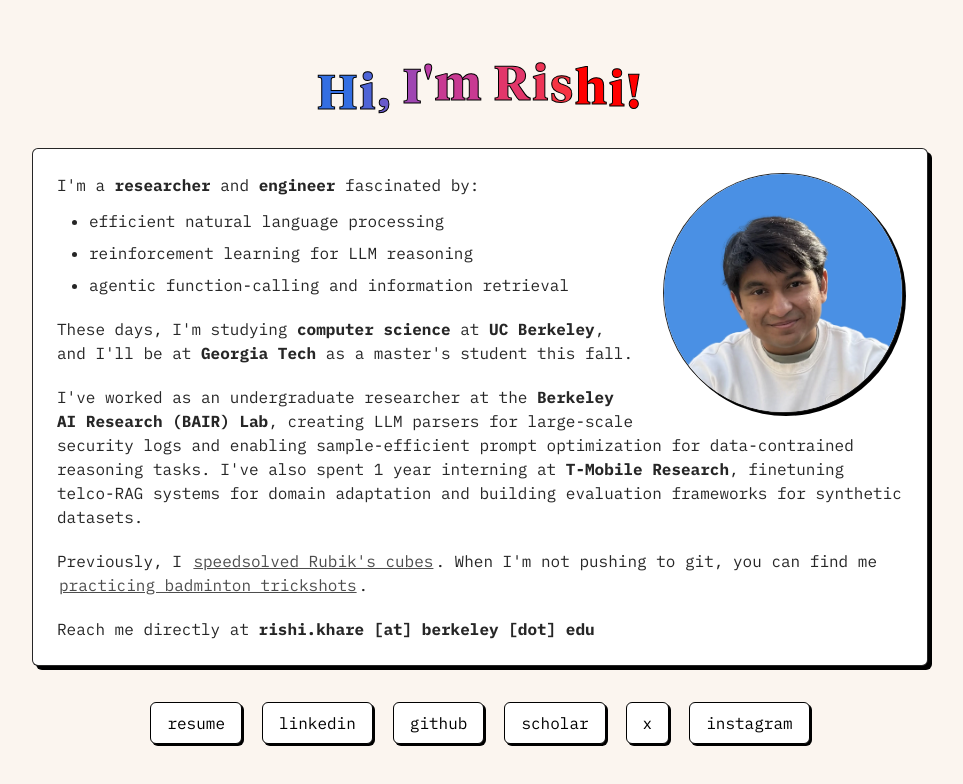
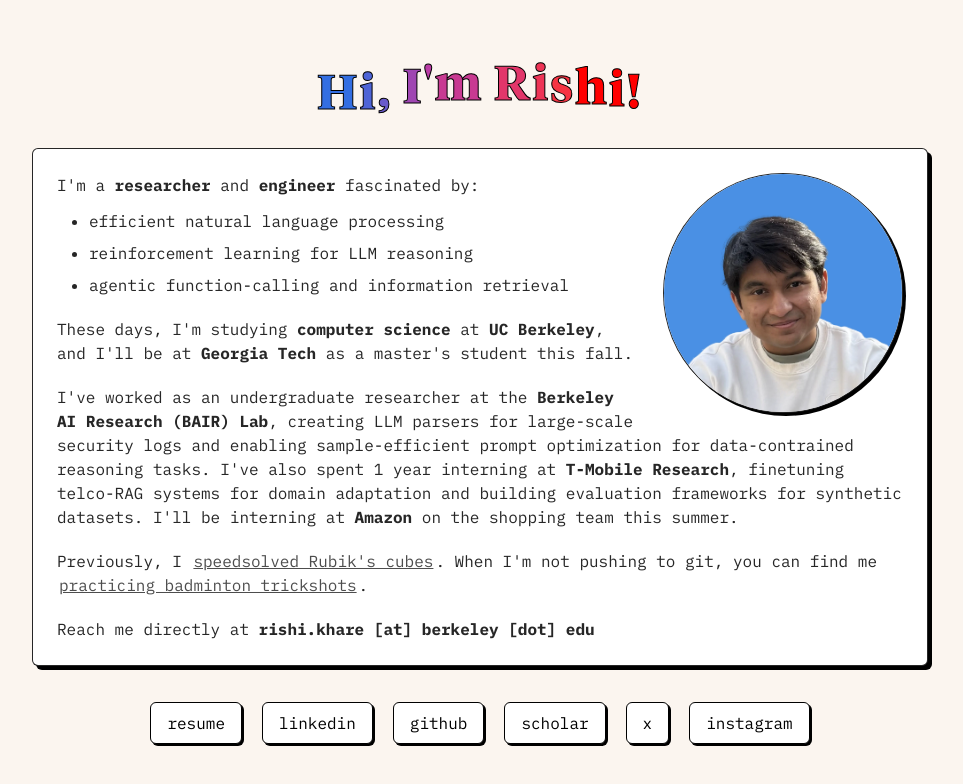
Before and after one commit to rishiskhare/rishiskhare.github.io, a Next.js app: page / in a window 1280 px wide. Shown: the top 784 px of the page, without its empty margins (160-1123 px from the left). Built offline with nearby package versions, Linux system fonts and the light colour scheme.

Commit message:
Added Amazon internship to bio

```diff
--- a/app/page.tsx
+++ b/app/page.tsx
@@ -70,6 +70,7 @@ export default function Home() {
               creating LLM parsers for large-scale security logs and enabling sample-efficient prompt optimization for
               data-contrained reasoning tasks. I've also spent 1 year interning at <b>T-Mobile Research</b>, finetuning
               telco-RAG systems for domain adaptation and building evaluation frameworks for synthetic datasets.
+              I'll be interning at <b>Amazon</b> on the shopping team this summer.
             </p>
 
             <p className="mt-5">
```
